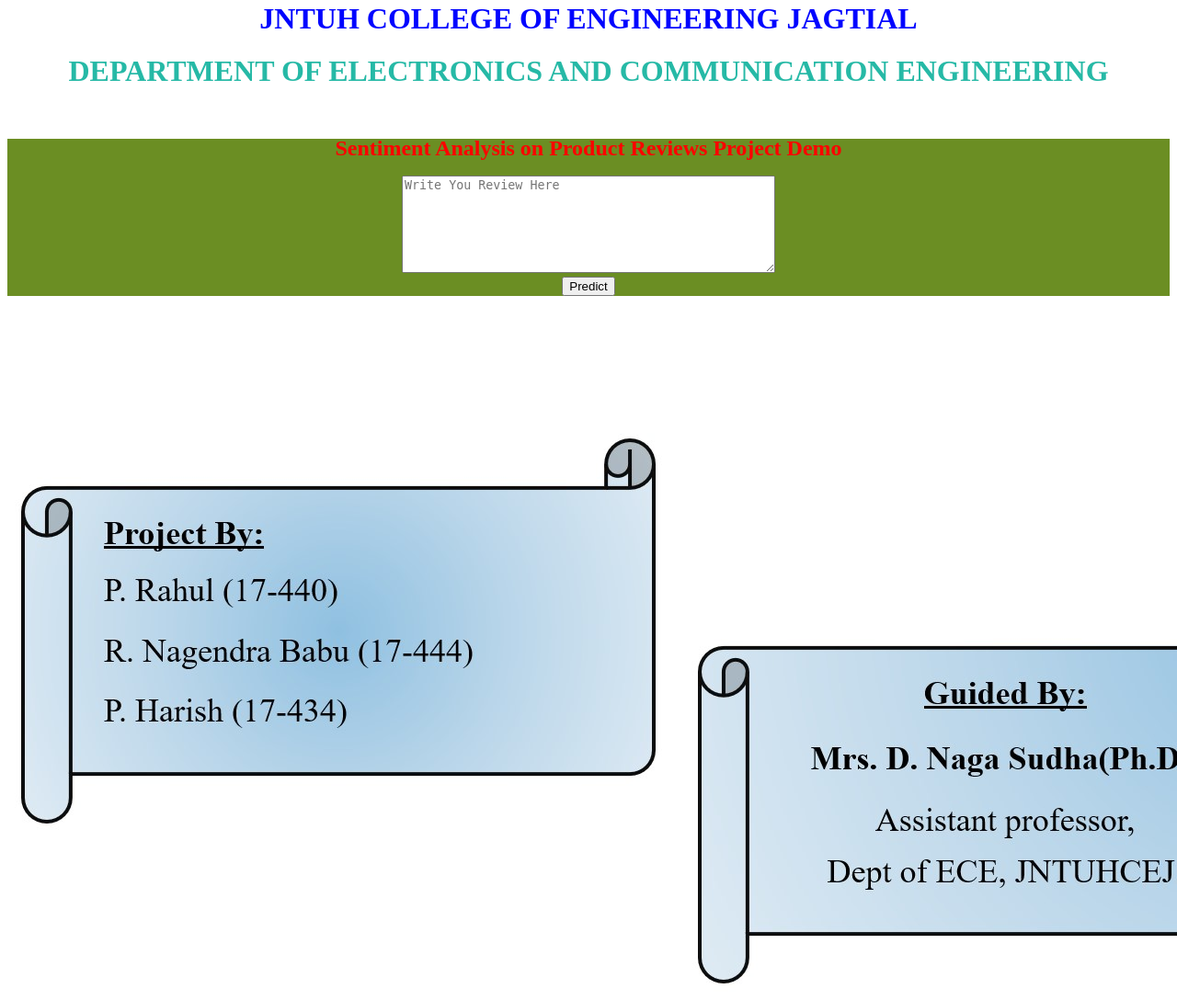
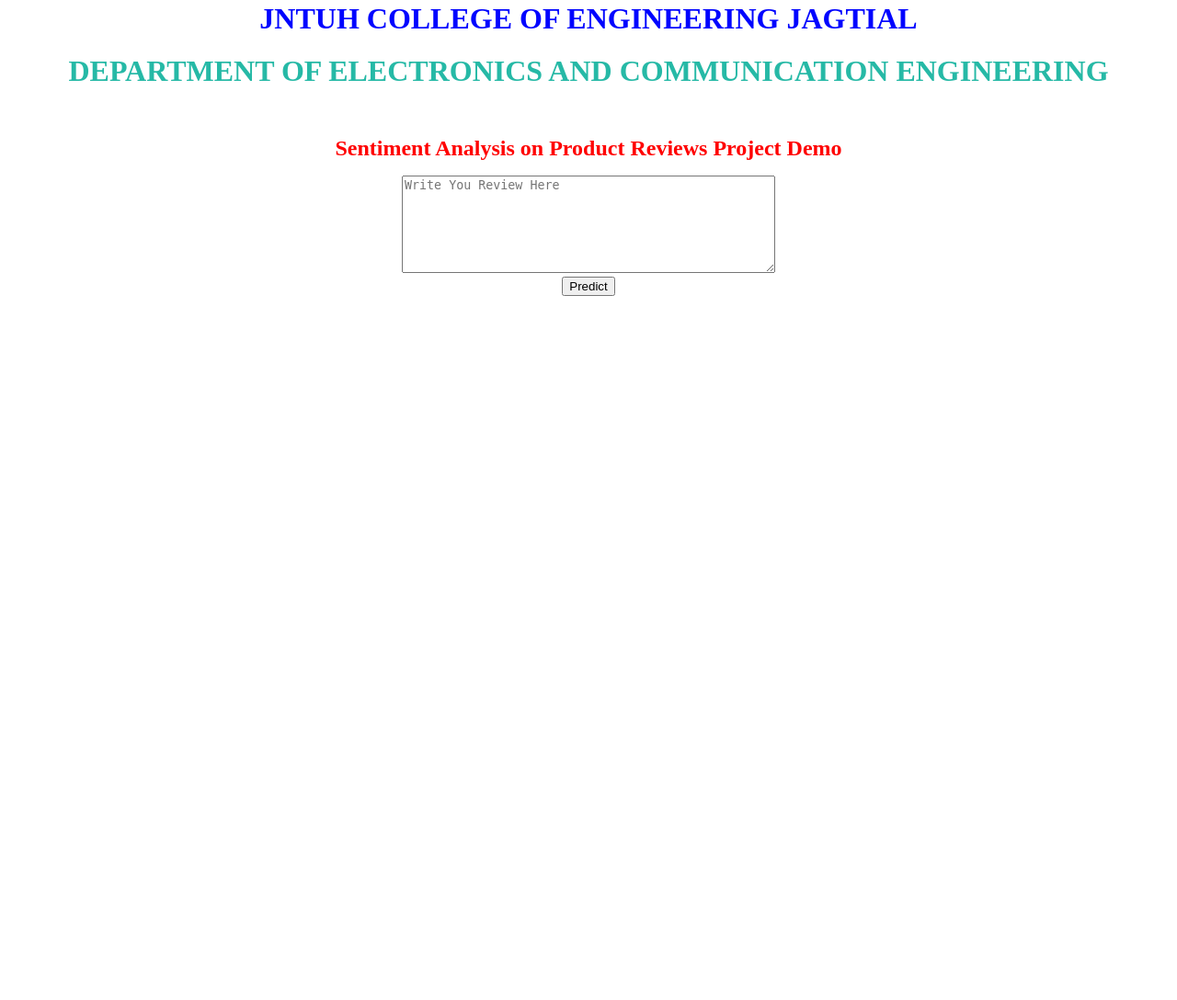
Before and after one commit to NagendraBabuRayabarapu/Sentiment-Analysis-on-Product-Reviews, a Flask app: page / in a window 1280 px wide; the page is wider, and only the part inside the window is pictured. Shown: the part 104-1192 px from the top of that part at 92% size. After the commit the page ends 426 px from the top of that part, so only its background shows below. Run offline with Flask 2, Linux system fonts and the light colour scheme; parts of the project's set-up code (start-up, migrations or seed data) failed here and were passed over.

Commit message:
Update index.html

```diff
--- a/templates/index.html
+++ b/templates/index.html
@@ -13,25 +13,19 @@
             <img width="100px" src="https://jntuhcej.ac.in/images_new/jntuhlogo1.png" align="center" alt="JNTUH LOGO">
         </div>
         <h1 align="center" class="font-40  text-uppercase" style="color: #0004ff; line-height: 40px"><strong>JNTUH COLLEGE OF ENGINEERING JAGTIAL</h1>
-      <h1 align="center" class="font-26  text-uppercase" style="color: #26b9a6; line-height: 30px"><strong>DEPARTMENT OF ELECTRONICS AND COMMUNICATION ENGINEERING</h1><br>
-        <div style="background-color: olivedrab"; background-size : 200px; background-position = cover;">
+        <h1 align="center" class="font-26  text-uppercase" style="color: #26b9a6; line-height: 30px"><strong>DEPARTMENT OF ELECTRONICS AND COMMUNICATION ENGINEERING</h1><br>
         <h2 align = "center" class="font-20 text-uppercase" style="color: red; line-height: 20px; padding-top = "20px" ;padding-bottom = "100px"">Sentiment Analysis on Product Reviews Project Demo</h2>
         <form action="{{ url_for('predict')}}" method="post" align="center">
             <textarea style="height:100px;width: 400px; font: size 20px; ;" type="text" name="review" placeholder="Write You Review Here" required="required"></textarea>
             <br>
             <button type="submit" class="btn" align="center">Predict</button>
         </form>
-        </div>
         <br>
         <br>
-
         <h1 align="center" size= "40px" style="font-size: 40px">
             {{ prediction_text }}
         </h1>
     </div>
-    <br><br><br>
-    <img src="details.jpg" align="center" style="height: filled; width: filled; " />
-
 </body>
 
 </html>
```
